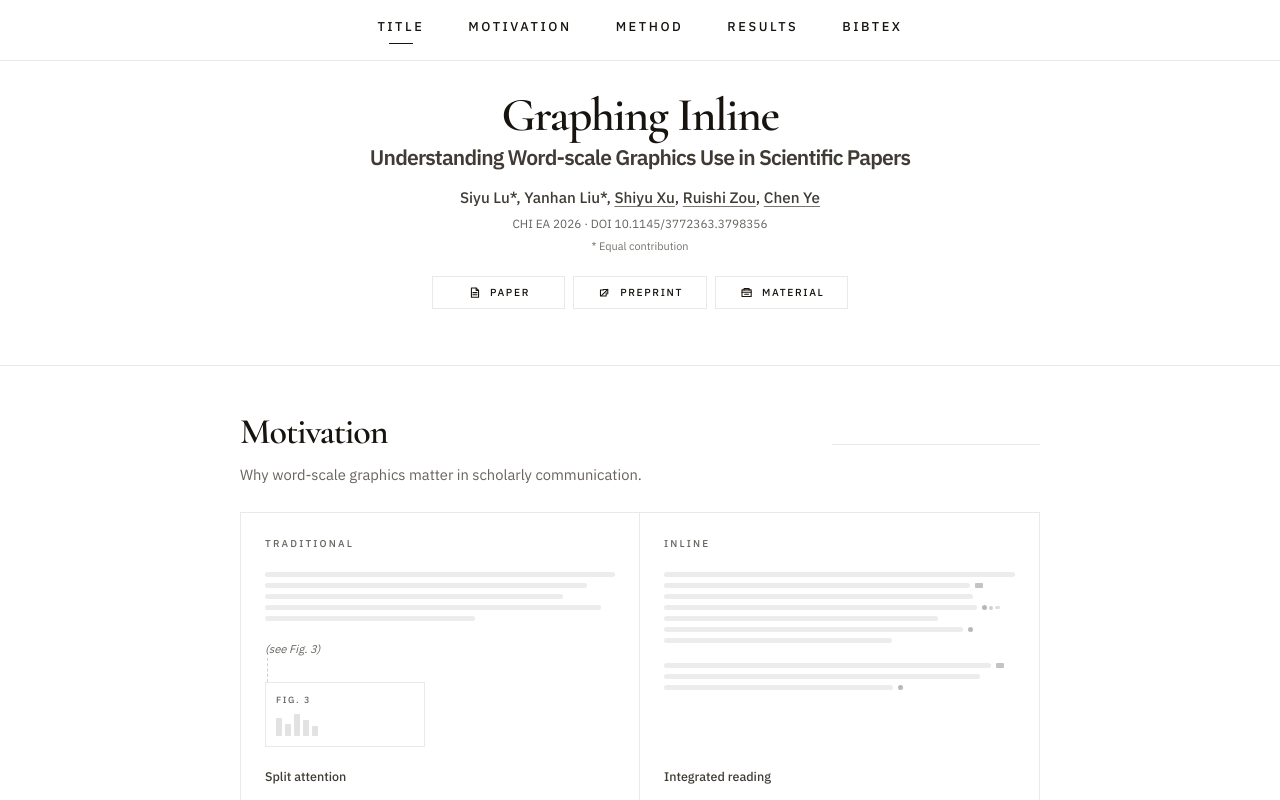
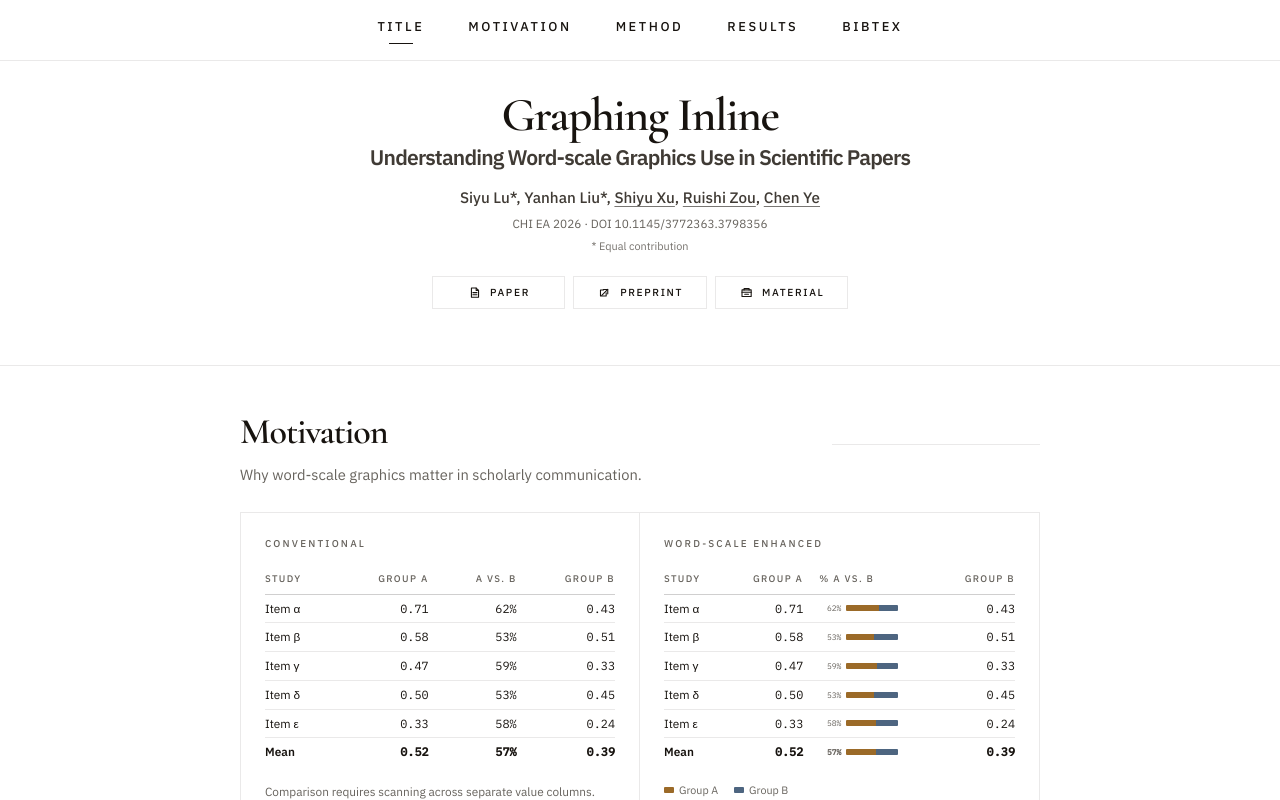
Before and after one commit to salmooonaa/graphing-inline, a Next.js app: page / in a window 1280 px wide. Shown: the top 800 px of the page. Built offline with nearby package versions, Linux system fonts and the light colour scheme.

Commit message:
feat: replace motivation illustration with table-embedded WSG comparison figure

```diff
--- a/src/components/sections/problem-section.tsx
+++ b/src/components/sections/problem-section.tsx
@@ -6,68 +6,49 @@ type ProblemSectionProps = {
   content: ProblemContent;
 };
 
-/* ── tiny helpers for the mock-text diagram ── */
+/* ── neutral scholarly placeholder data ── */
+const ROWS = [
+  { label: "Item α", a: 0.71, b: 0.43 },
+  { label: "Item β", a: 0.58, b: 0.51 },
+  { label: "Item γ", a: 0.47, b: 0.33 },
+  { label: "Item δ", a: 0.50, b: 0.45 },
+  { label: "Item ε", a: 0.33, b: 0.24 },
+] as const;
 
-/** A single gray bar pretending to be a line of text */
-function TextLine({ w = "100%" }: { w?: string }) {
+const MEAN = { a: 0.52, b: 0.39 };
+
+function pct(a: number, b: number) {
+  return Math.round((a / (a + b)) * 100);
+}
+
+/* ── stacked proportional bar (amber = Group A, blue = Group B) ── */
+function StackedBar({ a, b }: { a: number; b: number }) {
+  const p = pct(a, b);
   return (
-    <div
-      className="h-[5px] rounded-full bg-[var(--foreground)]/8"
-      style={{ width: w }}
-    />
+    <div className="flex items-center gap-[5px]">
+      <span
+        className="w-[22px] text-right text-[8px] tabular-nums text-[var(--muted)]"
+        style={{ fontFamily: "var(--font-data), monospace" }}
+      >
+        {p}%
+      </span>
+      <div
+        className="flex overflow-hidden rounded-[1px]"
+        style={{ width: 52, height: 6 }}
+      >
+        <div style={{ width: `${p}%`, height: "100%", background: "var(--amber)" }} />
+        <div style={{ flex: 1, height: "100%", background: "var(--blue)" }} />
+      </div>
+    </div>
   );
 }
 
-/** Inline colored shape sitting in a "text line" */
-function InlineGraphic({
-  kind,
-}: {
-  kind: "bar" | "dot" | "box";
-}) {
-  if (kind === "bar")
-    return (
-      <span className="inline-flex h-[5px] w-[18px] items-center gap-[2px]">
-        <span className="h-full w-[5px] rounded-sm bg-[var(--foreground)]/30" />
-        <span className="h-[4px] w-[5px] rounded-sm bg-[var(--foreground)]/20" />
-        <span className="h-[3px] w-[5px] rounded-sm bg-[var(--foreground)]/14" />
-      </span>
-    );
-  if (kind === "dot")
-    return (
-      <span className="inline-block h-[5px] w-[5px] rounded-full bg-[var(--foreground)]/30" />
-    );
-  /* box */
-  return (
-    <span className="inline-block h-[5px] w-[8px] rounded-[1px] bg-[var(--foreground)]/25" />
-  );
-}
-
-/** A simulated text paragraph — several gray bars in a column */
-function MockParagraph({
-  lines,
-  className,
-}: {
-  lines: { w: string; graphic?: "bar" | "dot" | "box" }[];
-  className?: string;
-}) {
-  return (
-    <div className={`flex flex-col gap-[6px] ${className ?? ""}`}>
-      {lines.map((l, i) =>
-        l.graphic ? (
-          <div key={i} className="flex items-center gap-[5px]">
-            <div
-              className="h-[5px] rounded-full bg-[var(--foreground)]/8"
-              style={{ width: `calc(${l.w} - 24px)` }}
-            />
-            <InlineGraphic kind={l.graphic} />
-          </div>
-        ) : (
-          <TextLine key={i} w={l.w} />
-        ),
-      )}
-    </div>
-  );
-}
+/* ── shared table cell classes ── */
+const TH =
+  "pb-[7px] pt-1 px-2 first:pl-0 last:pr-0 text-left text-[0.6rem] font-medium uppercase tracking-[0.14em] text-[var(--muted)]";
+const TD = "py-[5px] px-2 first:pl-0 last:pr-0 text-[0.74rem] text-[var(--foreground)]";
+const NUM = "text-right tabular-nums";
+const MONO: React.CSSProperties = { fontFamily: "var(--font-data), monospace" };
 
 export function ProblemSection({ content }: ProblemSectionProps) {
   return (
@@ -92,85 +73,124 @@ export function ProblemSection({ content }: ProblemSectionProps) {
             </p>
           </div>
 
-          {/* ── before / after diagram ── */}
+          {/* ── comparison figure ── */}
           <div className="section-reveal reveal-delay-1 w-full border border-[var(--line)] bg-white">
             <div className="grid md:grid-cols-2">
-              {/* LEFT — traditional */}
-              <div className="flex flex-col gap-5 border-b border-[var(--line)] p-5 sm:p-6 md:border-b-0 md:border-r">
-                <p className="section-eyebrow">Traditional</p>
 
-                <div className="flex-1 space-y-5">
-                  {/* simulated paragraph */}
-                  <MockParagraph
-                    lines={[
-                      { w: "100%" },
-                      { w: "92%" },
-                      { w: "85%" },
-                      { w: "96%" },
-                      { w: "60%" },
-                    ]}
-                  />
+              {/* LEFT — conventional plain table */}
+              <div className="flex flex-col gap-4 border-b border-[var(--line)] p-5 sm:p-6 md:border-b-0 md:border-r">
+                <p className="section-eyebrow">Conventional</p>
 
-                  {/* "see Fig. 3" reference + dashed connector + figure box */}
-                  <div className="flex flex-col items-start gap-0">
-                    <p className="text-[0.7rem] italic text-[var(--muted)]">
-                      (see Fig.&nbsp;3)
-                    </p>
-                    <div className="ml-[2px] h-6 w-0 border-l border-dashed border-[var(--foreground)]/20" />
-                    <div className="w-full max-w-[10rem] border border-[var(--line)] p-2.5">
-                      <p className="mb-2 text-[9px] font-medium uppercase tracking-[0.18em] text-[var(--muted)]">
-                        Fig.&nbsp;3
-                      </p>
-                      <div className="flex items-end gap-[3px]">
-                        <div className="h-[18px] w-[6px] rounded-[1px] bg-[var(--foreground)]/12" />
-                        <div className="h-[12px] w-[6px] rounded-[1px] bg-[var(--foreground)]/12" />
-                        <div className="h-[22px] w-[6px] rounded-[1px] bg-[var(--foreground)]/12" />
-                        <div className="h-[16px] w-[6px] rounded-[1px] bg-[var(--foreground)]/12" />
-                        <div className="h-[10px] w-[6px] rounded-[1px] bg-[var(--foreground)]/12" />
-                      </div>
-                    </div>
+                <div className="overflow-x-auto">
+                  <table className="w-full border-collapse" style={{ minWidth: 220 }}>
+                    <thead>
+                      <tr style={{ borderBottom: "1px solid var(--line-strong)" }}>
+                        <th className={TH}>Study</th>
+                        <th className={`${TH} text-right`}>Group A</th>
+                        <th className={`${TH} text-right`}>A vs. B</th>
+                        <th className={`${TH} text-right`}>Group B</th>
+                      </tr>
+                    </thead>
+                    <tbody>
+                      {ROWS.map((row) => (
+                        <tr key={row.label} style={{ borderBottom: "1px solid var(--line)" }}>
+                          <td className={TD}>{row.label}</td>
+                          <td className={`${TD} ${NUM}`} style={MONO}>
+                            {row.a.toFixed(2)}
+                          </td>
+                          <td className={`${TD} ${NUM}`} style={MONO}>
+                            {pct(row.a, row.b)}%
+                          </td>
+                          <td className={`${TD} ${NUM}`} style={MONO}>
+                            {row.b.toFixed(2)}
+                          </td>
+                        </tr>
+                      ))}
+                      <tr style={{ borderTop: "1px solid var(--line-strong)" }}>
+                        <td className={TD} style={{ fontWeight: 600 }}>Mean</td>
+                        <td className={`${TD} ${NUM}`} style={{ ...MONO, fontWeight: 600 }}>
+                          {MEAN.a.toFixed(2)}
+                        </td>
+                        <td className={`${TD} ${NUM}`} style={{ ...MONO, fontWeight: 600 }}>
+                          {pct(MEAN.a, MEAN.b)}%
+                        </td>
+                        <td className={`${TD} ${NUM}`} style={{ ...MONO, fontWeight: 600 }}>
+                          {MEAN.b.toFixed(2)}
+                        </td>
+                      </tr>
+                    </tbody>
+                  </table>
+                </div>
+
+                <p className="text-[0.74rem] leading-5 text-[var(--muted)]">
+                  Comparison requires scanning across separate value columns.
+                </p>
+              </div>
+
+              {/* RIGHT — WSG-enhanced table with embedded micro-bars */}
+              <div className="flex flex-col gap-4 p-5 sm:p-6">
+                <p className="section-eyebrow">Word-scale enhanced</p>
+
+                <div className="overflow-x-auto">
+                  <table className="w-full border-collapse" style={{ minWidth: 220 }}>
+                    <thead>
+                      <tr style={{ borderBottom: "1px solid var(--line-strong)" }}>
+                        <th className={TH}>Study</th>
+                        <th className={`${TH} text-right`}>Group A</th>
+                        <th className={TH}>% A vs. B</th>
+                        <th className={`${TH} text-right`}>Group B</th>
+                      </tr>
+                    </thead>
+                    <tbody>
+                      {ROWS.map((row) => (
+                        <tr key={row.label} style={{ borderBottom: "1px solid var(--line)" }}>
+                          <td className={TD}>{row.label}</td>
+                          <td className={`${TD} ${NUM}`} style={MONO}>
+                            {row.a.toFixed(2)}
+                          </td>
+                          <td className={TD}>
+                            <StackedBar a={row.a} b={row.b} />
+                          </td>
+                          <td className={`${TD} ${NUM}`} style={MONO}>
+                            {row.b.toFixed(2)}
+                          </td>
+                        </tr>
+                      ))}
+                      <tr style={{ borderTop: "1px solid var(--line-strong)" }}>
+                        <td className={TD} style={{ fontWeight: 600 }}>Mean</td>
+                        <td className={`${TD} ${NUM}`} style={{ ...MONO, fontWeight: 600 }}>
+                          {MEAN.a.toFixed(2)}
+                        </td>
+                        <td className={TD} style={{ fontWeight: 600 }}>
+                          <StackedBar a={MEAN.a} b={MEAN.b} />
+                        </td>
+                        <td className={`${TD} ${NUM}`} style={{ ...MONO, fontWeight: 600 }}>
+                          {MEAN.b.toFixed(2)}
+                        </td>
+                      </tr>
+                    </tbody>
+                  </table>
+                </div>
+
+                {/* colour legend */}
+                <div className="flex items-center gap-4">
+                  <div className="flex items-center gap-[5px]">
+                    <div style={{ width: 10, height: 6, borderRadius: 1, background: "var(--amber)" }} />
+                    <span className="text-[0.67rem] text-[var(--muted)]">Group A</span>
+                  </div>
+                  <div className="flex items-center gap-[5px]">
+                    <div style={{ width: 10, height: 6, borderRadius: 1, background: "var(--blue)" }} />
+                    <span className="text-[0.67rem] text-[var(--muted)]">Group B</span>
                   </div>
                 </div>
 
-                <p className="text-[0.78rem] font-medium text-[var(--muted-strong)]">
-                  Split attention
-                </p>
-              </div>
-
-              {/* RIGHT — inline */}
-              <div className="flex flex-col gap-5 p-5 sm:p-6">
-                <p className="section-eyebrow">Inline</p>
-
-                <div className="flex-1 space-y-5">
-                  {/* simulated paragraph with inline graphics */}
-                  <MockParagraph
-                    lines={[
-                      { w: "100%" },
-                      { w: "94%", graphic: "box" },
-                      { w: "88%" },
-                      { w: "96%", graphic: "bar" },
-                      { w: "78%" },
-                      { w: "92%", graphic: "dot" },
-                      { w: "65%" },
-                    ]}
-                  />
-
-                  <MockParagraph
-                    lines={[
-                      { w: "100%", graphic: "box" },
-                      { w: "90%" },
-                      { w: "72%", graphic: "dot" },
-                    ]}
-                  />
-                </div>
-
-                <p className="text-[0.78rem] font-medium text-[var(--muted-strong)]">
-                  Integrated reading
+                <p className="text-[0.74rem] leading-5 text-[var(--muted)]">
+                  Embedded micro-bars keep proportions readable in place.
                 </p>
               </div>
             </div>
 
-            {/* bottom strip — research gap */}
+            {/* ── research gap strip ── */}
             <div className="border-t border-[var(--line)] px-5 py-3.5 sm:px-6">
               <p className="text-[0.78rem] leading-5.5 text-[var(--muted)]">
                 {content.gapStatement}
```
